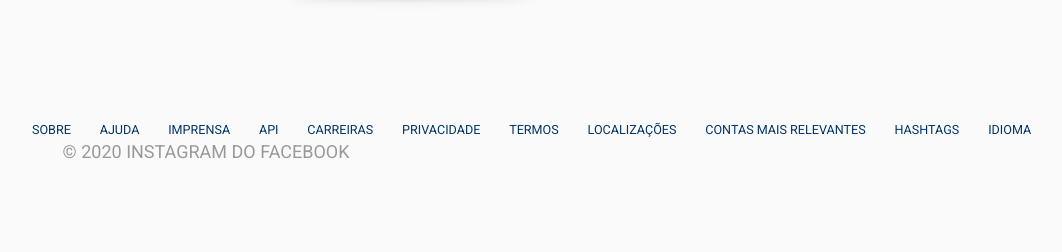
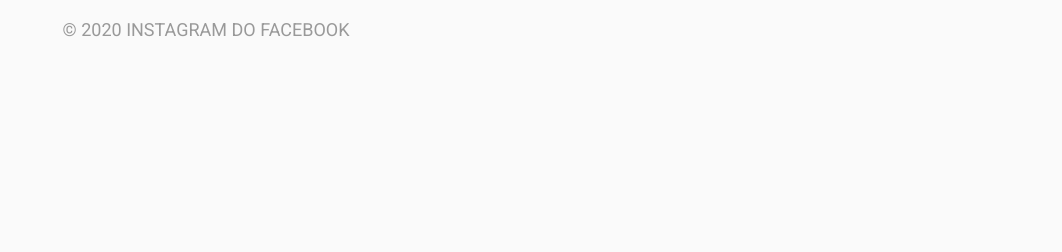
Before and after one commit to hamadmusaali/projeto_instagram, a website: page index.html in a window 1280 px wide. Shown: the part 670-922 px from the top of the page, without its empty margins (94-1156 px from the left). After the commit the page ends 800 px from the top, so only its background shows below. Drawn offline with Linux system fonts and the light colour scheme.

Commit message:
Responsivo e aproximação dos elementos central

```diff
--- a/style.css
+++ b/style.css
@@ -38,7 +38,7 @@ body {
 
 .container {
     width: 100%;
-    max-width: 93.5rem;
+    max-width: 75.5rem;
     margin: 3rem auto 0;
 }
 
@@ -219,7 +219,7 @@ footer .container {
 
 
 
-@media (max-width: 900px) {
+@media (max-width: 1300px) {
     .celulares {
         display: none;
     }
```
